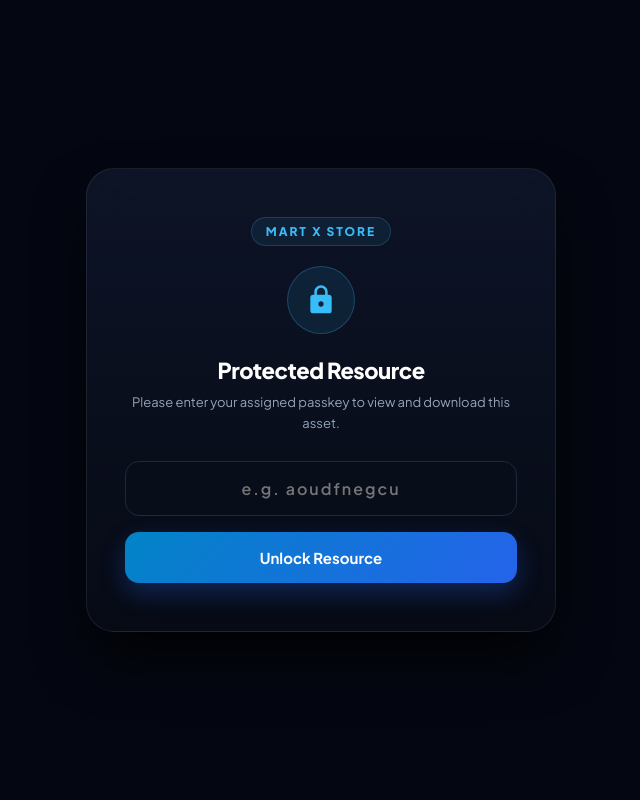
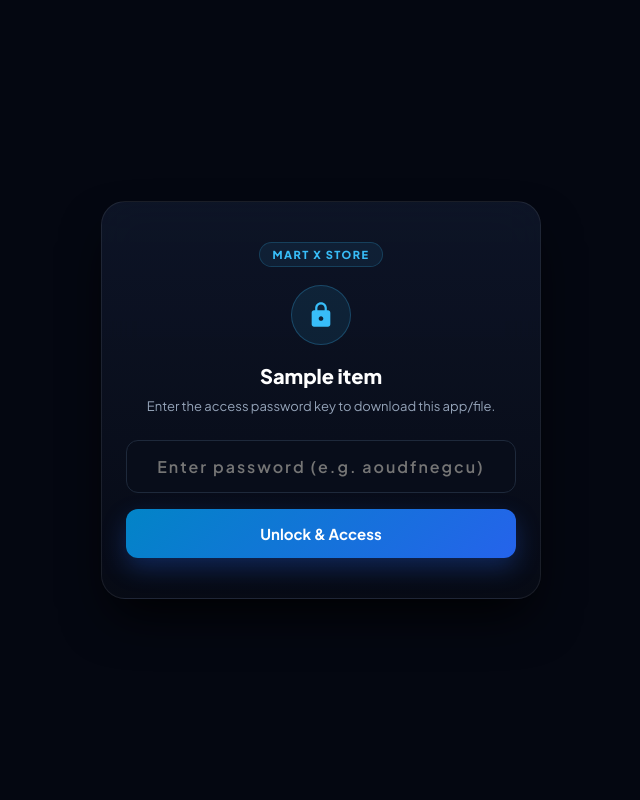
Before and after one commit to someshgamer123/mart-x-store, a Flask app: page /v/1 in a window 1280 px wide. Shown: the whole page, without its empty margins (319-959 px from the left). Run offline with Flask 3, Linux system fonts and the light colour scheme; a database or web service that is not in the repository returns one stand-in record (values such as "Sample title").

Commit message:
Update share.html

```diff
--- a/templates/share.html
+++ b/templates/share.html
@@ -2,11 +2,11 @@
 <html lang="en">
 <head>
     <meta charset="UTF-8">
-    <meta name="viewport" content="width=device-width, initial-scale=1.0">
-    <title>{{ site_name }} | Secure Delivery</title>
+    <meta name="viewport" content="width=device-width, initial-scale=1.0, maximum-scale=1.0, user-scalable=no">
+    <title>{{ item.name }} | {{ site_name }}</title>
     <link href="https://fonts.googleapis.com/css2?family=Plus+Jakarta+Sans:wght@400;500;600;700;800&display=swap" rel="stylesheet">
     <style>
-        * { box-sizing: border-box; margin: 0; padding: 0; font-family: 'Plus Jakarta Sans', sans-serif; }
+        * { box-sizing: border-box; margin: 0; padding: 0; font-family: 'Plus Jakarta Sans', sans-serif; -webkit-tap-highlight-color: transparent; }
         body {
             background: #040711;
             color: #f8fafc;
@@ -14,54 +14,56 @@
             display: flex;
             align-items: center;
             justify-content: center;
-            padding: 24px;
+            padding: 16px;
             user-select: none;
         }
         .portal-card {
             background: linear-gradient(180deg, rgba(15, 23, 42, 0.85), rgba(7, 11, 22, 0.95));
             border: 1px solid rgba(255, 255, 255, 0.08);
-            backdrop-filter: blur(24px);
-            border-radius: 28px;
-            padding: 48px 38px;
+            backdrop-filter: blur(20px);
+            border-radius: 24px;
+            padding: 40px 24px;
             width: 100%;
-            max-width: 470px;
-            box-shadow: 0 30px 60px -12px rgba(0, 0, 0, 0.9);
+            max-width: 440px;
+            box-shadow: 0 25px 50px -12px rgba(0, 0, 0, 0.9);
             text-align: center;
         }
         .brand-badge {
             display: inline-block;
-            font-size: 12px;
+            font-size: 11px;
             font-weight: 800;
-            letter-spacing: 2px;
+            letter-spacing: 1.5px;
             text-transform: uppercase;
             color: #38bdf8;
-            margin-bottom: 20px;
+            margin-bottom: 18px;
             background: rgba(56, 189, 248, 0.08);
             border: 1px solid rgba(56, 189, 248, 0.2);
-            padding: 6px 14px;
+            padding: 5px 12px;
             border-radius: 999px;
         }
         .icon-circle {
-            width: 68px;
-            height: 68px;
+            width: 60px;
+            height: 60px;
             background: rgba(56, 189, 248, 0.1);
             border: 1px solid rgba(56, 189, 248, 0.25);
             border-radius: 50%;
             display: inline-flex;
             align-items: center;
             justify-content: center;
-            margin-bottom: 22px;
+            margin-bottom: 18px;
         }
-        .icon-circle svg { width: 32px; height: 32px; fill: #38bdf8; }
-        h1 { font-size: 22px; font-weight: 800; margin-bottom: 8px; color: #fff; letter-spacing: -0.5px; }
-        p.subtitle { font-size: 13px; color: #94a3b8; margin-bottom: 28px; line-height: 1.6; }
+        .icon-circle svg { width: 28px; height: 28px; fill: #38bdf8; }
+
+        /* Dynamic App/File Name as Heading */
+        h1.app-title { font-size: 20px; font-weight: 800; margin-bottom: 8px; color: #fff; line-height: 1.3; word-break: break-word; }
+        p.subtitle { font-size: 13px; color: #94a3b8; margin-bottom: 24px; line-height: 1.5; }
 
         .pw-input {
             width: 100%;
-            padding: 16px;
+            padding: 15px;
             background: #080d1a;
             border: 1px solid #1e293b;
-            border-radius: 14px;
+            border-radius: 12px;
             color: #fff;
             font-size: 16px;
             letter-spacing: 2px;
@@ -69,88 +71,86 @@
             margin-bottom: 16px;
             text-align: center;
             font-weight: 600;
-            transition: all 0.2s;
         }
         .pw-input:focus { border-color: #38bdf8; box-shadow: 0 0 0 3px rgba(56, 189, 248, 0.25); }
 
         .btn-submit {
             width: 100%;
-            padding: 16px;
+            padding: 15px;
             background: linear-gradient(135deg, #0284c7, #2563eb);
             border: none;
-            border-radius: 14px;
+            border-radius: 12px;
             color: #fff;
             font-weight: 700;
             font-size: 15px;
             cursor: pointer;
-            transition: 0.2s;
             box-shadow: 0 10px 25px rgba(37, 99, 235, 0.3);
         }
-        .btn-submit:hover { opacity: 0.95; transform: translateY(-1px); }
-        .error-msg { color: #f87171; font-size: 13px; margin-top: 14px; display: none; font-weight: 600; }
+        .btn-submit:active { transform: scale(0.98); }
+        .error-msg { color: #f87171; font-size: 13px; margin-top: 12px; display: none; font-weight: 600; }
 
         /* Unlocked Section */
         #unlockedSection { display: none; }
-        .preview-container { margin: 20px 0; border-radius: 16px; overflow: hidden; background: #000; max-height: 250px; display: flex; align-items: center; justify-content: center; border: 1px solid #1e293b; }
-        .preview-container img, .preview-container video { width: 100%; max-height: 250px; object-fit: contain; }
+        .preview-container { margin: 18px 0; border-radius: 14px; overflow: hidden; background: #000; max-height: 220px; display: flex; align-items: center; justify-content: center; border: 1px solid #1e293b; }
+        .preview-container img, .preview-container video { width: 100%; max-height: 220px; object-fit: contain; }
 
-        .item-info { background: #080d1a; border-radius: 14px; padding: 18px; margin-bottom: 24px; font-size: 13px; color: #cbd5e1; border: 1px solid #1e293b; text-align: left; }
+        .item-info { background: #080d1a; border-radius: 12px; padding: 14px; margin-bottom: 20px; font-size: 13px; color: #cbd5e1; border: 1px solid #1e293b; text-align: left; }
         .download-btn {
             display: inline-block;
             width: 100%;
-            padding: 16px;
+            padding: 15px;
             background: linear-gradient(135deg, #10b981, #059669);
             color: #fff;
             font-weight: 700;
             font-size: 16px;
             text-decoration: none;
-            border-radius: 14px;
-            transition: 0.2s;
+            border-radius: 12px;
             box-shadow: 0 10px 25px rgba(16, 185, 129, 0.3);
         }
-        .download-btn:hover { opacity: 0.95; transform: translateY(-1px); }
+        .download-btn:active { transform: scale(0.98); }
     </style>
 </head>
 <body>
     <div class="portal-card">
         <div class="brand-badge">{{ site_name }}</div>
 
-        <!-- Locked Phase -->
+        <!-- Locked Screen (Shows App Name directly!) -->
         <div id="lockedSection">
             <div class="icon-circle">
                 <svg viewBox="0 0 24 24"><path d="M18 8h-1V6c0-2.76-2.24-5-5-5S7 3.24 7 6v2H6c-1.1 0-2 .9-2 2v10c0 1.1.9 2 2 2h12c1.1 0 2-.9 2-2V10c0-1.1-.9-2-2-2zm-6 9c-1.1 0-2-.9-2-2s.9-2 2-2 2 .9 2 2-.9 2-2 2zm3.1-9H8.9V6c0-1.71 1.39-3.1 3.1-3.1 1.71 0 3.1 1.39 3.1 3.1v2z"/></svg>
             </div>
-            <h1>Protected Resource</h1>
-            <p class="subtitle">Please enter your assigned passkey to view and download this asset.</p>
-            <input type="password" id="passInput" class="pw-input" placeholder="e.g. aoudfnegcu" autocomplete="off">
-            <button class="btn-submit" onclick="unlockItem()">Unlock Resource</button>
+
+            <!-- App Name is dynamically shown here -->
+            <h1 class="app-title">{{ item.name }}</h1>
+            <p class="subtitle">Enter the access password key to download this app/file.</p>
+
+            <input type="password" id="passInput" class="pw-input" placeholder="Enter password (e.g. aoudfnegcu)" autocomplete="off">
+            <button class="btn-submit" onclick="unlockItem()">Unlock & Access</button>
             <div class="error-msg" id="errorMsg"></div>
         </div>
 
-        <!-- Unlocked Phase -->
+        <!-- Unlocked Screen -->
         <div id="unlockedSection">
-            <h1>Resource Ready</h1>
-            <p class="subtitle">Your access has been verified. Download your asset below.</p>
+            <h1 class="app-title">{{ item.name }}</h1>
+            <p class="subtitle">Access verified. Ready for installation/download.</p>
 
             <div id="mediaPreview" class="preview-container" style="display: none;"></div>
 
             <div class="item-info">
-                <div id="fileName" style="font-weight: 700; color: #fff; margin-bottom: 6px; font-size: 15px;"></div>
+                <div id="fileName" style="font-weight: 700; color: #fff; margin-bottom: 4px; font-size: 14px;"></div>
                 <div id="fileMeta" style="color: #94a3b8; font-size: 12px;"></div>
             </div>
 
-            <!-- Only Download Button -->
+            <!-- Single Download Button -->
             <a id="actionDownloadBtn" class="download-btn" href="#" target="_blank">Download File</a>
         </div>
     </div>
 
     <script>
-        // Anti-Inspect / F12 Protection
+        // Anti-Inspect
         document.addEventListener('contextmenu', e => e.preventDefault());
         document.onkeydown = function(e) {
-            if (e.keyCode === 123 ||
-               (e.ctrlKey && e.shiftKey && (e.keyCode === 73 || e.keyCode === 74 || e.keyCode === 67)) ||
-               (e.ctrlKey && e.keyCode === 85)) {
+            if (e.keyCode === 123 || (e.ctrlKey && e.shiftKey && (e.keyCode === 73 || e.keyCode === 74 || e.keyCode === 67)) || (e.ctrlKey && e.keyCode === 85)) {
                 return false;
             }
         };
@@ -185,7 +185,7 @@
                 document.getElementById('fileName').innerText = data.name;
                 if (data.item_type === 'file') {
                     const mb = (data.file_size / (1024 * 1024)).toFixed(2);
-                    document.getElementById('fileMeta').innerText = `Verified File • Size: ${mb} MB`;
+                    document.getElementById('fileMeta').innerText = `Verified Package • Size: ${mb} MB`;
 
                     const btn = document.getElementById('actionDownloadBtn');
                     btn.href = data.download_url;
```
